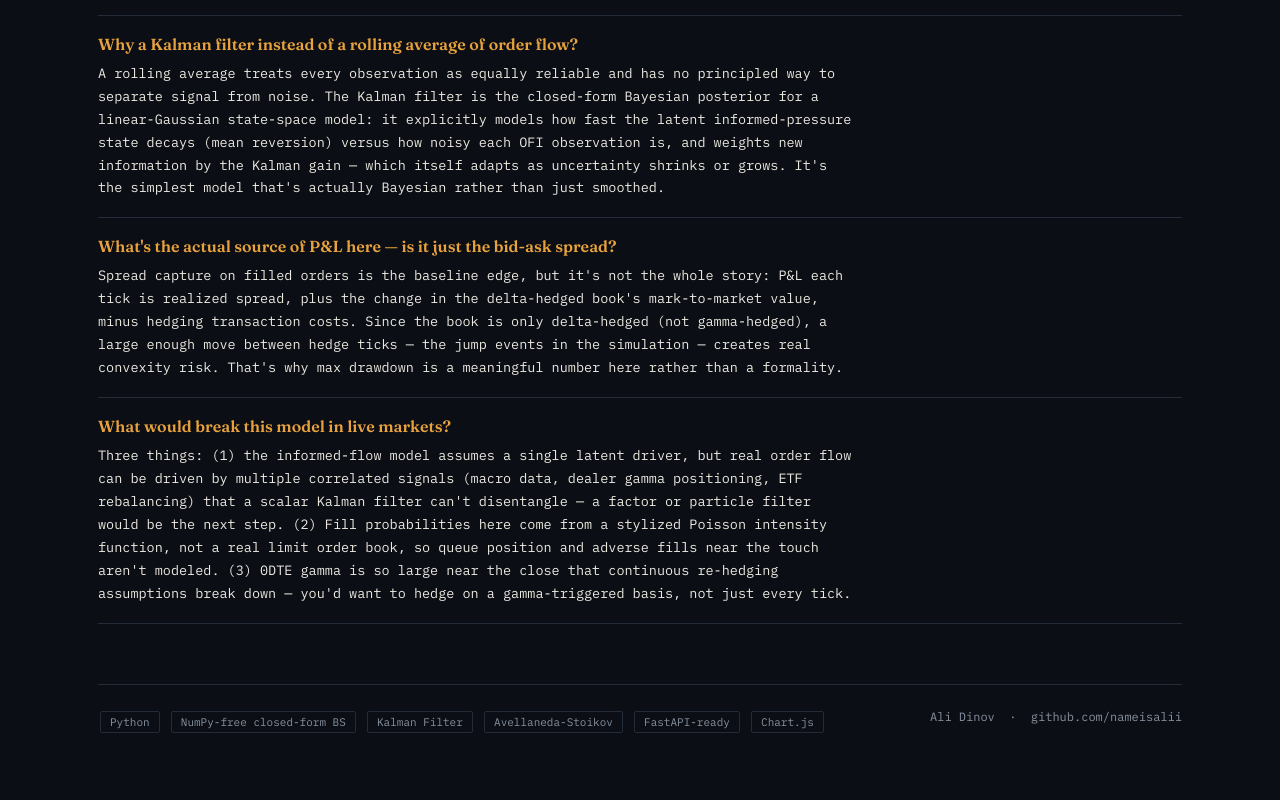
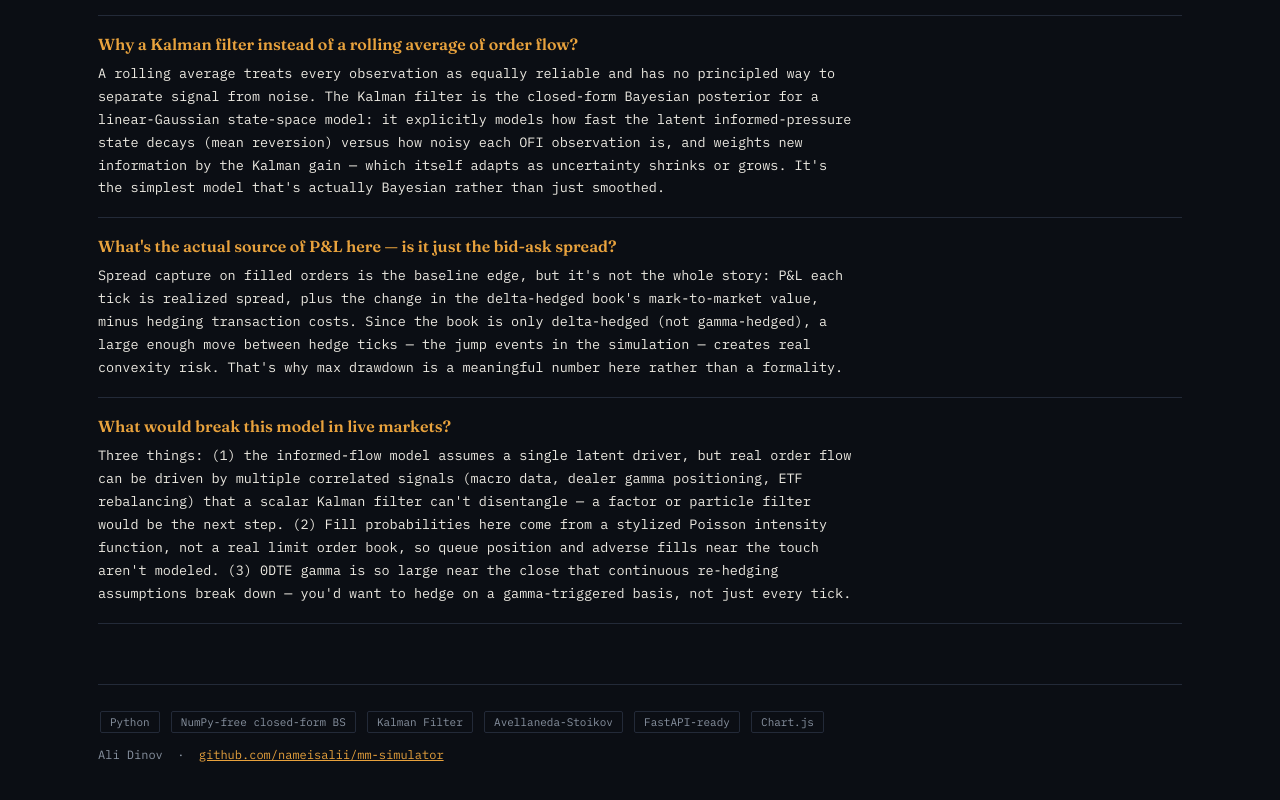
Before and after one commit to nameisalii/mm-simulator, a plain HTML site: page dashboard/index.html in a window 1280 px wide. Shown: the part 2805-3605 px from the top of the page. Drawn offline with nearby package versions, Linux system fonts and the light colour scheme.

Commit message:
fix: link dashboard footer to the GitHub repo

```diff
--- a/dashboard/index.html
+++ b/dashboard/index.html
@@ -228,7 +228,7 @@
       <span class="stack-pill">FastAPI-ready</span>
       <span class="stack-pill">Chart.js</span>
     </div>
-    <div>Ali Dinov &nbsp;·&nbsp; github.com/nameisalii</div>
+    <div>Ali Dinov &nbsp;·&nbsp; <a href="https://github.com/nameisalii/mm-simulator">github.com/nameisalii/mm-simulator</a></div>
   </footer>
 </div>
 
```
